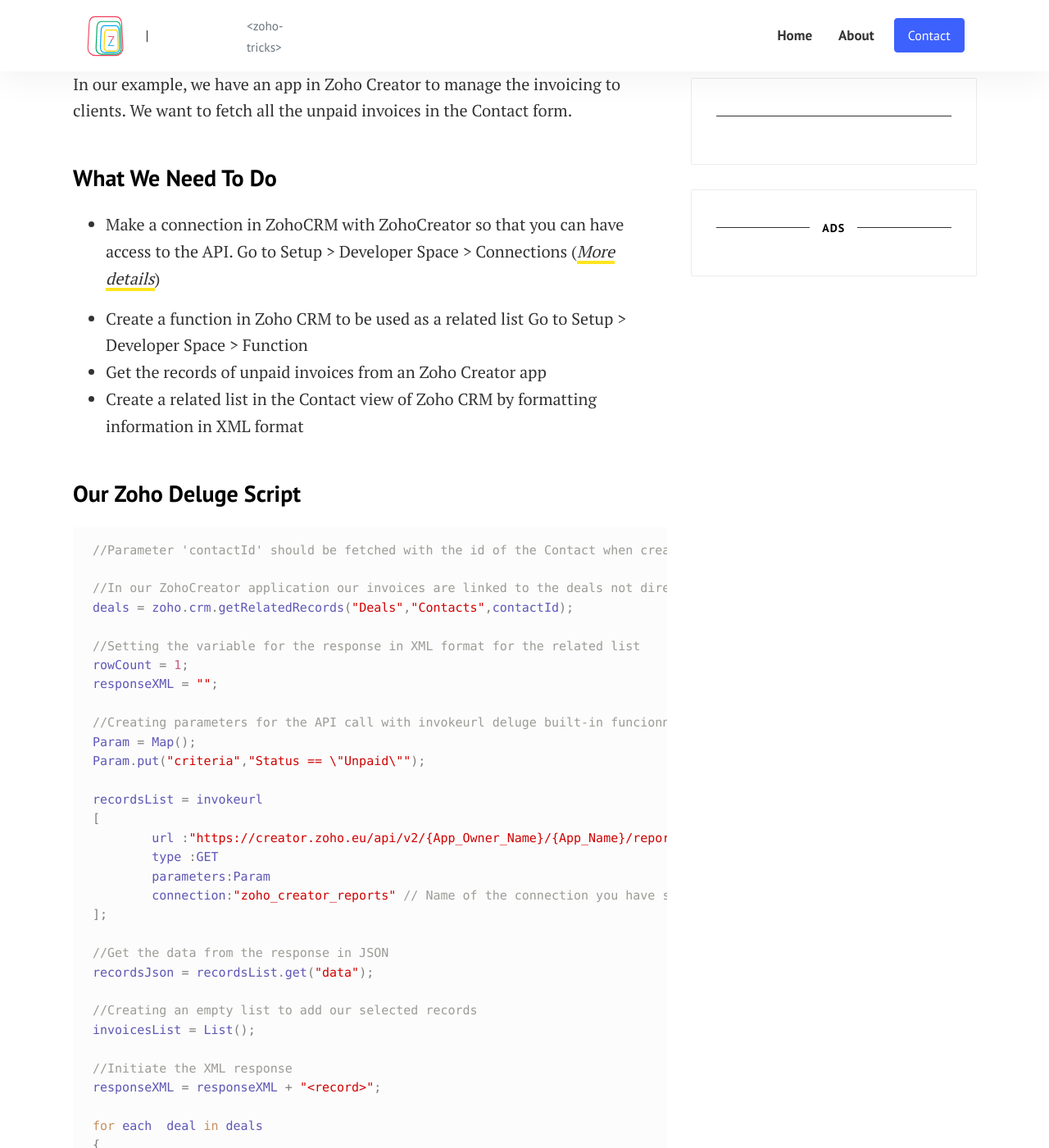
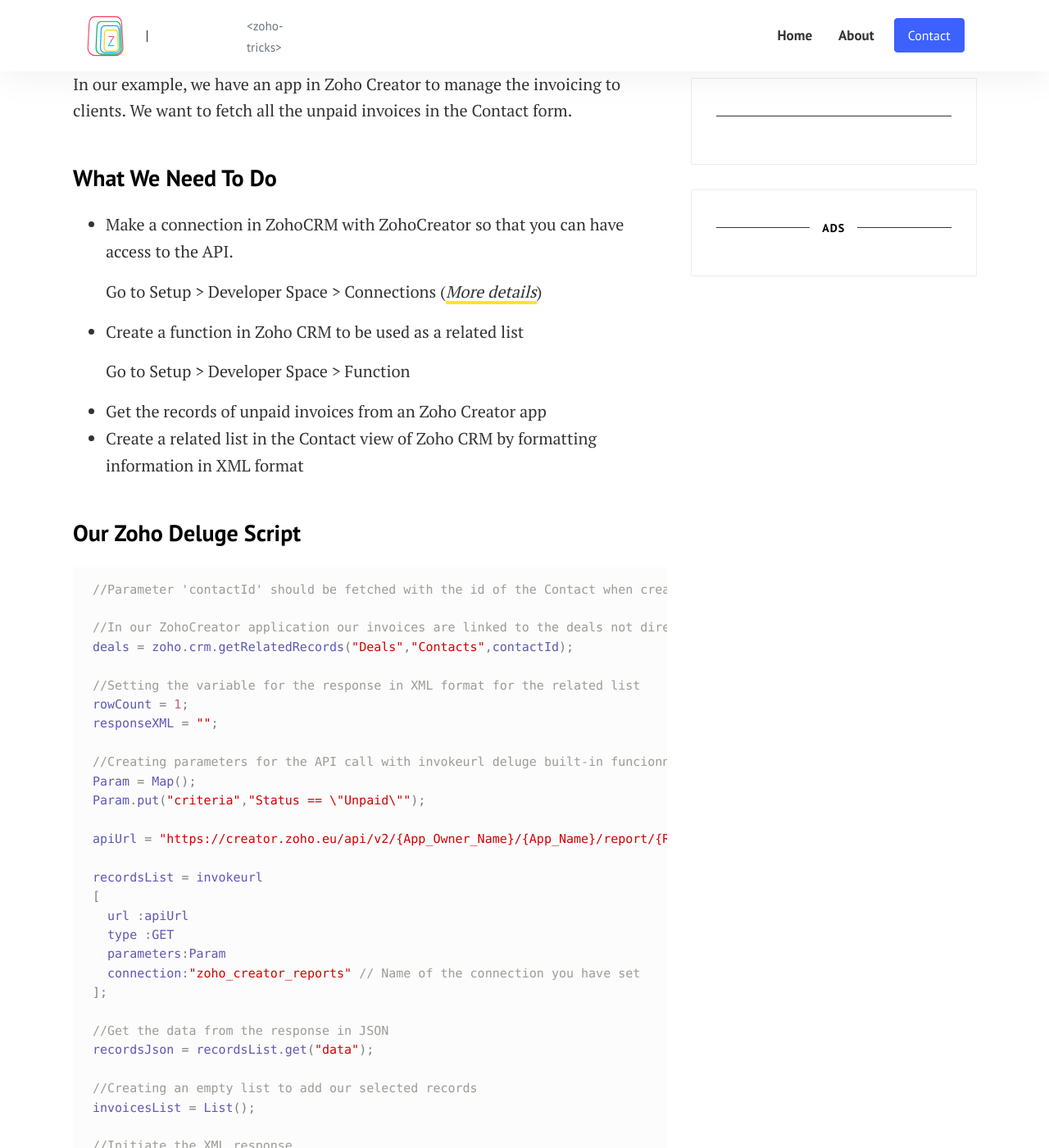
Before and after one commit to anthoninvanimpe/anthoninvanimpe.github.io, a Jekyll site: the page built from _posts/2022-10-21-zoho-crm-related-list-zoho-creator.md, in a window 1280 px wide and 1400 px high, scrolled down 859 px. Shown: the whole window at 82% size. Built offline with Jekyll 4.4.1, drawn with Linux system fonts in a browser that asks for light colours; comment, search, counter and statistics services are not loaded; part of the change alters nothing that is shown; some of the changed text lies outside the part shown.

Commit message:
Create 2022-10-21-zoho-crm-related-list-zoho-creator.md

````diff
--- a/_posts/2022-10-21-zoho-crm-related-list-zoho-creator.md
+++ b/_posts/2022-10-21-zoho-crm-related-list-zoho-creator.md
@@ -31,11 +31,13 @@ In our example, we have an app in Zoho Creator to manage the invoicing to client
 ### What We Need To Do
 
 * Make a connection in ZohoCRM with ZohoCreator so that you can have access to the API.
+
    Go to Setup > Developer Space > Connections ([_More details_](https://www.zoho.com/deluge/help/deluge-connections.html#defaultConnection "Zoho Connections"))
 
+* Create a function in Zoho CRM to be used as a related list
 
-* Create a function in Zoho CRM to be used as a related list
    Go to Setup > Developer Space > Function
+
 * Get the records of unpaid invoices from an Zoho Creator app
 * Create a related list in the Contact view of Zoho CRM by formatting information in XML format
 
@@ -55,12 +57,14 @@ responseXML = "";
 Param = Map();
 Param.put("criteria","Status == \"Unpaid\"");
 
+apiUrl = "https://creator.zoho.eu/api/v2/{App_Owner_Name}/{App_Name}/report/{Report_Name}";
+
 recordsList = invokeurl
 [
-	url :"https://creator.zoho.eu/api/v2/{App_Owner_Name}/{App_Name}/report/{Report_Name}"
-	type :GET
-	parameters:Param
-	connection:"zoho_creator_reports" // Name of the connection you have set
+  url :apiUrl
+  type :GET
+  parameters:Param
+  connection:"zoho_creator_reports" // Name of the connection you have set
 ];
 
 //Get the data from the response in JSON
@@ -76,28 +80,30 @@ for each  deal in deals
 {
   dealID = deal.get("id");
   for each  el in recordsJson
-	{
-      //Getting the id from the integration field in ZohoCreator
-	  invoiceDealID = el.get("Deal_Name");
+  {
+    //Getting the id from the integration field in ZohoCreator
+    invoiceDealID = el.get("Deal_Name");
 
-       //Matching information from ZohoCreator
-       // and render each element in a XML format
-	   if(invoiceDealID.containsValue(dealID))
-	   {
-		 invoiceAmount = el.executeXPath("root/Total_Without_VAT/text()");
-		 invoiceStatus = el.executeXPath("root/Status/text()");
-		 invoiceType = el.executeXPath("root/Invoice_Type/text()");
-		 invoiceDate = el.executeXPath("root/Date_field/text()");
-		 invoiceDeal = el.executeXPath("root/Deal_Name/ display_value/text()");
+    //Matching information from ZohoCreator
+    // and render each element in a XML format
+    if(invoiceDealID.containsValue(dealID)){
 
-		 responseXML = responseXML + "<row no='" + rowCount + "'><FL val='Amount without VAT'>";
-         responseXML += invoiceAmount + "</FL><FL val='Status'>" + invoiceStatus;
-         responseXML += "</FL><FL val='Type'>" + invoiceType + "</FL><FL val='Date'>" ;
-         responseXML += invoiceDate + "</FL><FL val='Deal'>" + invoiceDeal + "</FL></row>";
+       invoiceAmount = el.executeXPath("root/Total_Without_VAT/text()");
+       invoiceStatus = el.executeXPath("root/Status/text()");
+       invoiceType = el.executeXPath("root/Invoice_Type/text()");
+       invoiceDate = el.executeXPath("root/Date_field/text()");
+       invoiceDeal = el.executeXPath("root/Deal_Name/ display_value/text()");
 
-	     rowCount = rowCount + 1;
-		}
-	}
+       responseXML = responseXML + "<row no='" + rowCount + "'><FL val='Amount without VAT'>";
+       responseXML += invoiceAmount + "</FL><FL val='Status'>" + invoiceStatus;
+       responseXML += "</FL><FL val='Type'>" + invoiceType + "</FL><FL val='Date'>" ;
+       responseXML += invoiceDate + "</FL><FL val='Deal'>" + invoiceDeal + "</FL></row>";
+
+       rowCount = rowCount + 1;
+     }else{
+     	responseXML = responseXML + "<error><message>No unpaid invoices</message></error>";
+     }
+  }
 }
 responseXML = responseXML + "</record>";
 ```
````
